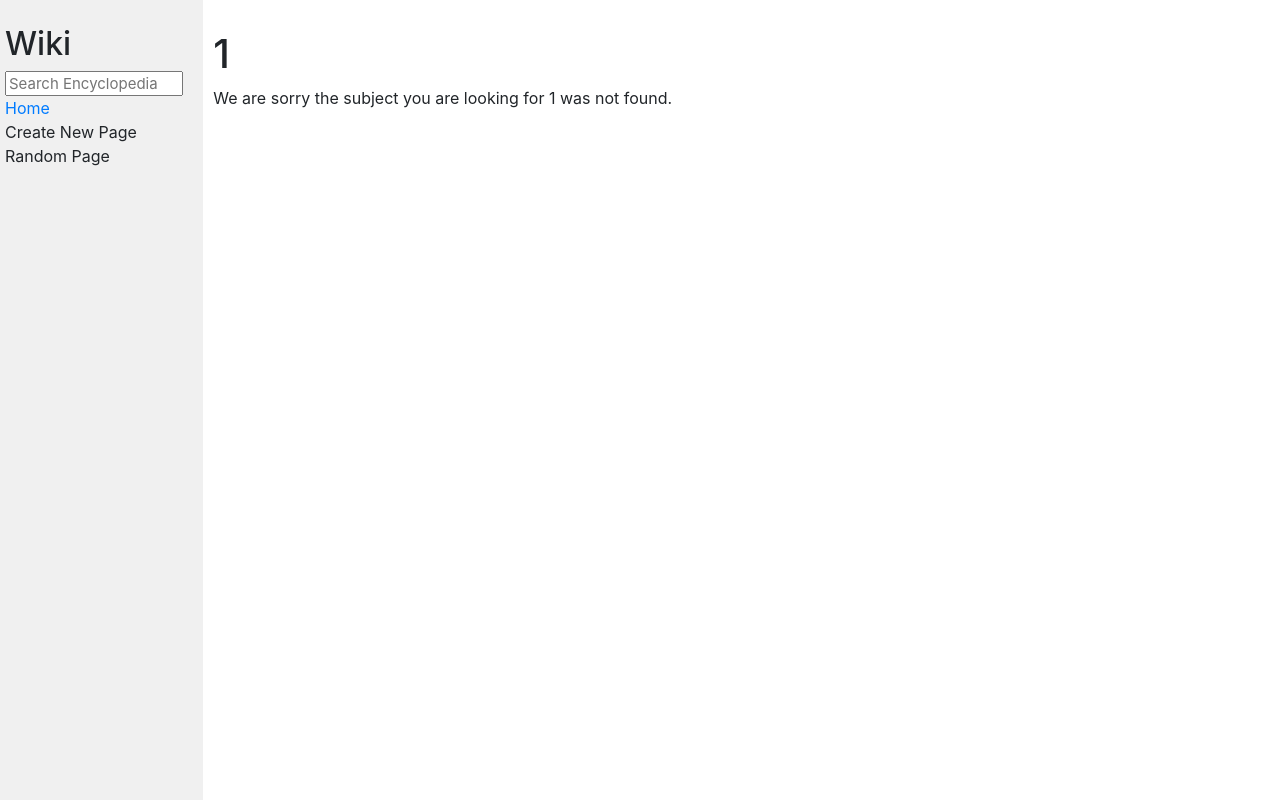
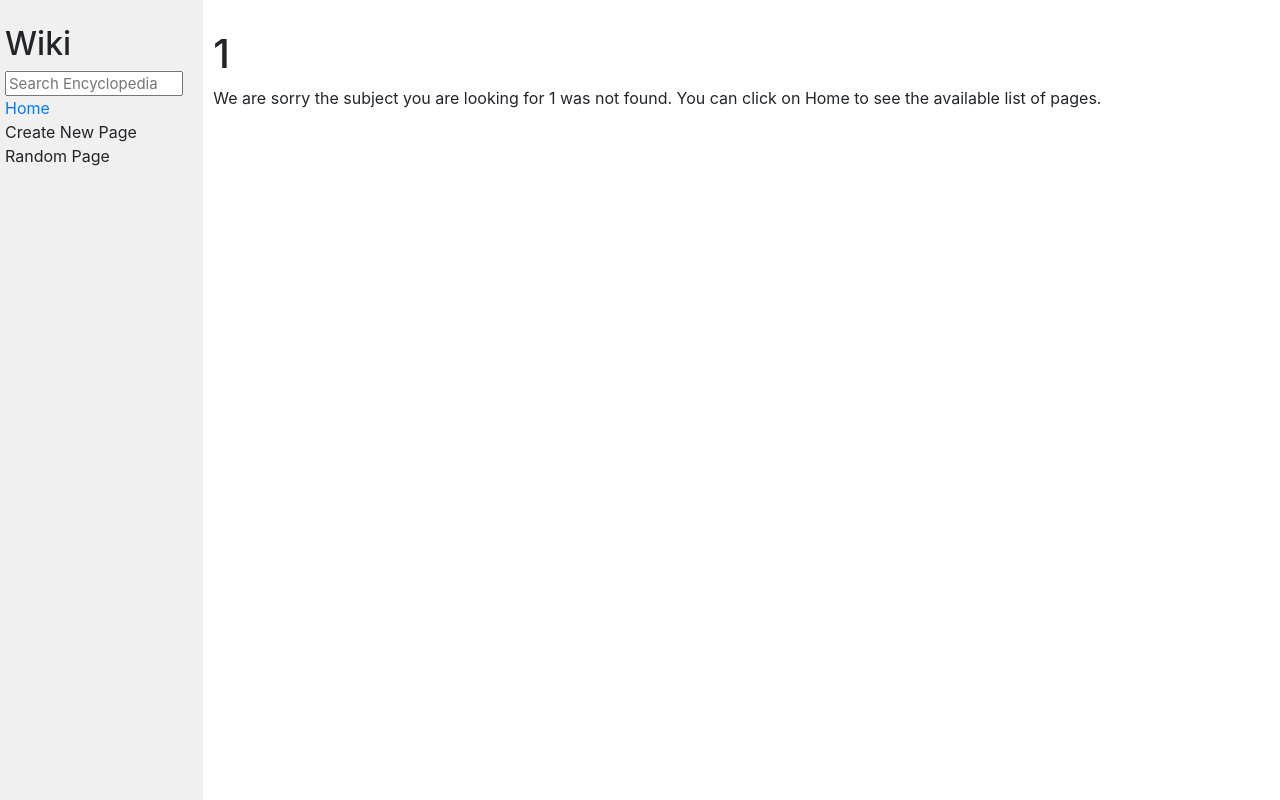
Before and after one commit to samikasasbeh/CS50W-1, a Django app: page /wiki/1 in a window 1280 px wide. Run offline with Django 3.2, Linux system fonts and the light colour scheme; some libraries are stand-ins or nearby versions.

Commit message:
Editting the index page so the listed pages are clickable and redirects the user to the page

```diff
--- a/encyclopedia/templates/encyclopedia/index.html
+++ b/encyclopedia/templates/encyclopedia/index.html
@@ -9,7 +9,7 @@
 
     <ul>
         {% for entry in entries %}
-            <li>{{ entry }}</li>
+            <li><a href="/wiki/{{entry}}">{{ entry }}</a href={""}></li>
         {% endfor %}
     </ul>
 
--- a/encyclopedia/templates/encyclopedia/nonExistingEntry.html
+++ b/encyclopedia/templates/encyclopedia/nonExistingEntry.html
@@ -6,5 +6,5 @@
 
 {% block body %}
     <h1>{{entryTitle}}</h1>
-    <p>We are sorry the subject you are looking for {{entryTitle}} was not found.</p>
+    <p>We are sorry the subject you are looking for {{entryTitle}} was not found. You can click on Home to see the available list of pages.</p>
 {% endblock %}
```
